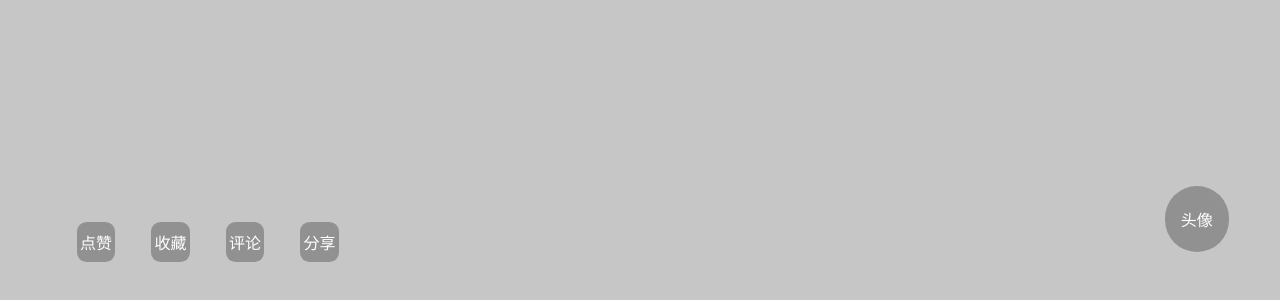
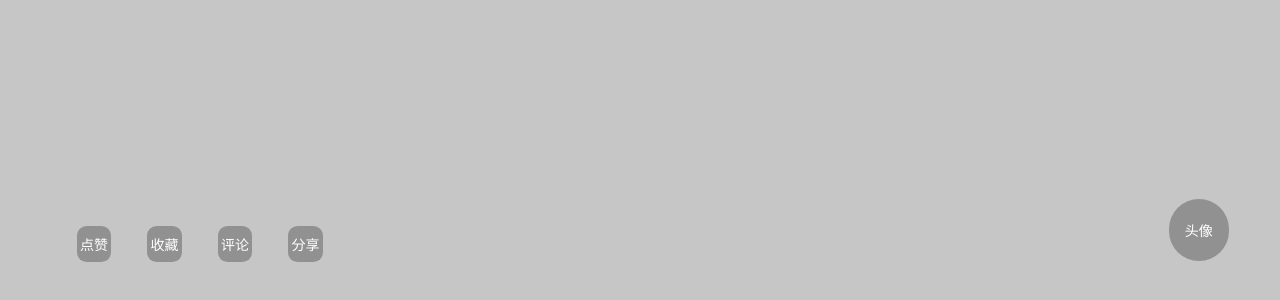
Before and after one commit to ice906/seeTime, a Vue app: page / in a window 1280 px wide. Shown: the part 474-774 px from the top of the page. Built offline with nearby package versions, Linux system fonts and the light colour scheme.

Commit message:
修改了一下字号

```diff
--- a/src/components/footer.vue
+++ b/src/components/footer.vue
@@ -32,15 +32,18 @@ export default {
             margin-right: 3%;
             padding: .5rem .2rem;
             border-radius: .6rem;
+            font-size: .875rem;
+
         }
     }
     span{
         background-color: rgb(145, 145, 145);
         position: absolute;
         right: 4%;
-        top: -90%;
+        top: -75%;
         padding: 1.3rem 1rem;
         border-radius: 2rem;
+        font-size: .875rem;
     }
 }
 </style>
--- a/src/router/diagramRouter.js
+++ b/src/router/diagramRouter.js
@@ -1,5 +1,5 @@
 export default{
-    path: '/home',
-    component: ()=>import('../pages/home/Home'),
+    path: '/diagram',
+    component: ()=>import('../pages/diagram/Diagram'),
     children:[]
 }
--- a/src/router/dictumRouter.js
+++ b/src/router/dictumRouter.js
@@ -1,5 +1,5 @@
 export default{
-    path: '/home',
-    component: ()=>import('../pages/home/Home'),
+    path: '/dictum',
+    component: ()=>import('../pages/dictum/Dictum'),
     children:[]
 }
```
Also changed, not shown: src/router/index.js (+4 -4 lines), src/pages/diagram/App.vue (deleted), src/pages/dictum/App.vue (deleted).
